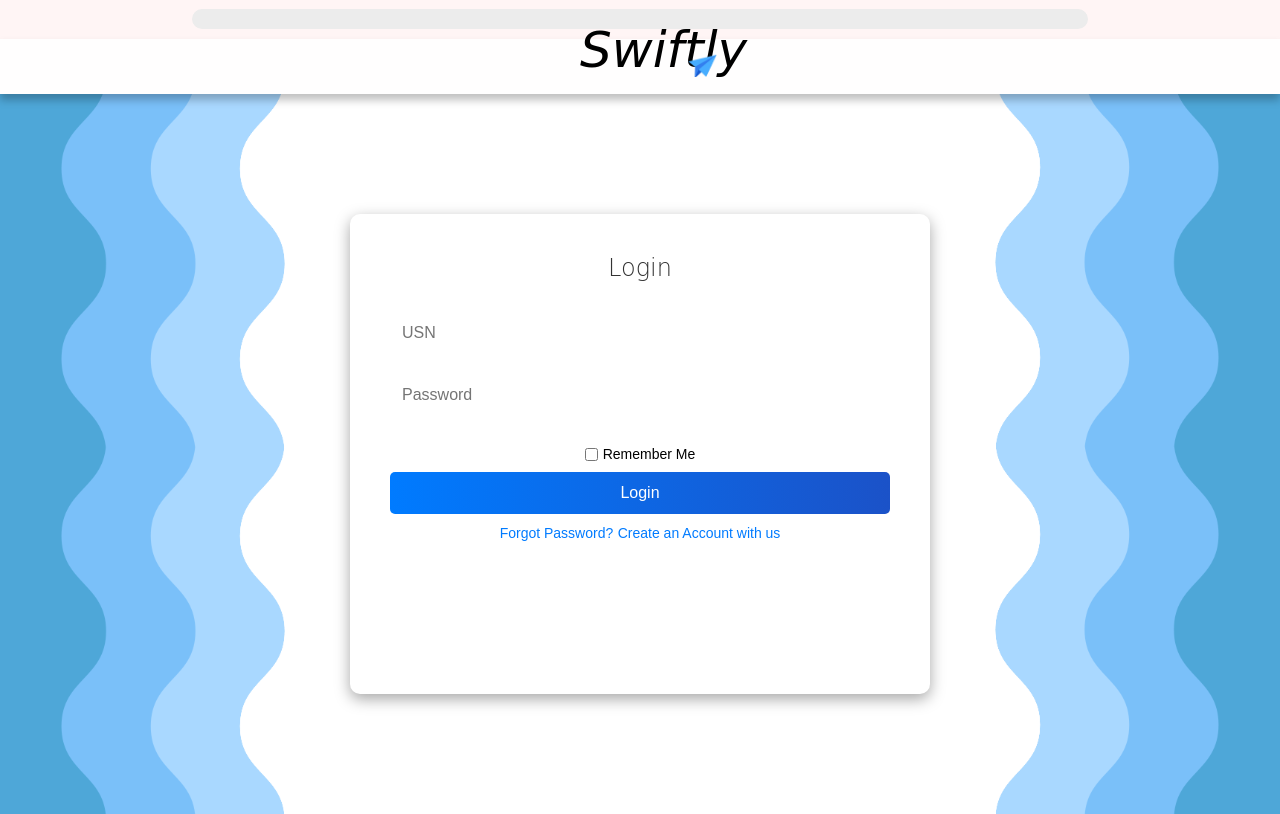
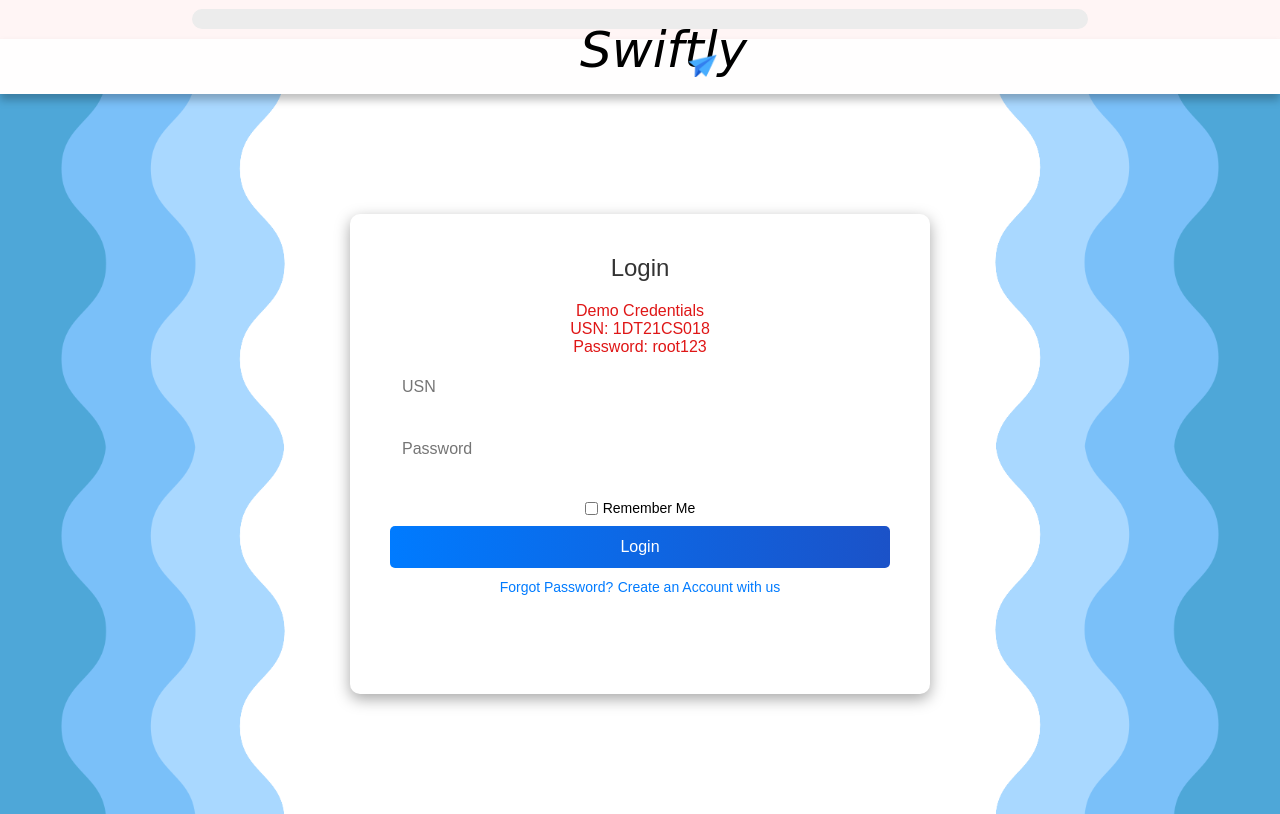
Before and after one commit to ThermalDust095/Xerox-Management, a Flask app: page / in a window 1280 px wide. Shown: the part 21-835 px from the top of the page. Run offline with Flask 3, Linux system fonts and the light colour scheme; some web fonts are replaced.

Commit message:
ability to login

```diff
--- a/app.py
+++ b/app.py
@@ -302,6 +302,10 @@ def hello():
 def login():
     return render_template("login.html")
 
+@app.route('/create')
+def create_account():
+    return render_template("signup.html")
+
 @app.route('/home')
 def home():
     return render_template("homepage.html")
--- a/public/css/login.css
+++ b/public/css/login.css
@@ -123,9 +123,14 @@ header{
   }
 
   h1 {
-    font-family: "Comic Sans MS", cursive;
     color: #333;
     margin-bottom: 20px;
+  }
+
+  h2 {
+    color: #df1616;
+    font-size:medium;
+    font-weight: 200;
   }
 
   input[type="text"],
--- a/templates/admin.html
+++ b/templates/admin.html
@@ -42,7 +42,7 @@
     <script src="{{ url_for('static', filename='script.js') }}"></script>
     <script>
         $("body").hide()
-        let pass = prompt("Enter Admin Password:", "")
+        let pass = prompt("Demo Admin Password: root \nEnter Admin Password:", "")
 
         if (pass === "{{password}}"){
             $("body").show()
--- a/templates/login.html
+++ b/templates/login.html
@@ -31,6 +31,10 @@
 
         <div class="container" data-aos="zoom-in">
             <h1>Login</h1>
+            <h2> Demo Credentials <br>
+              USN: 1DT21CS018 <br>
+              Password: root123
+            </h2>
             <form id="login-form">
               <input
                 type="text"
--- a/templates/signup.html
+++ b/templates/signup.html
@@ -92,7 +92,7 @@ async function handleFormSubmit(event) {
     const result = await res.json();   // assume you return JSON from Flask
     console.log("Server response:", result);
 
-    if (result.status === "success") {
+    if (result.success === true) {
       window.location.href = "{{ url_for('login') }}";  // go to login page
     } else {
       alert("Signup failed: " + (result.message || "Unknown error"));
```
Also changed, not shown: 2 other files.
